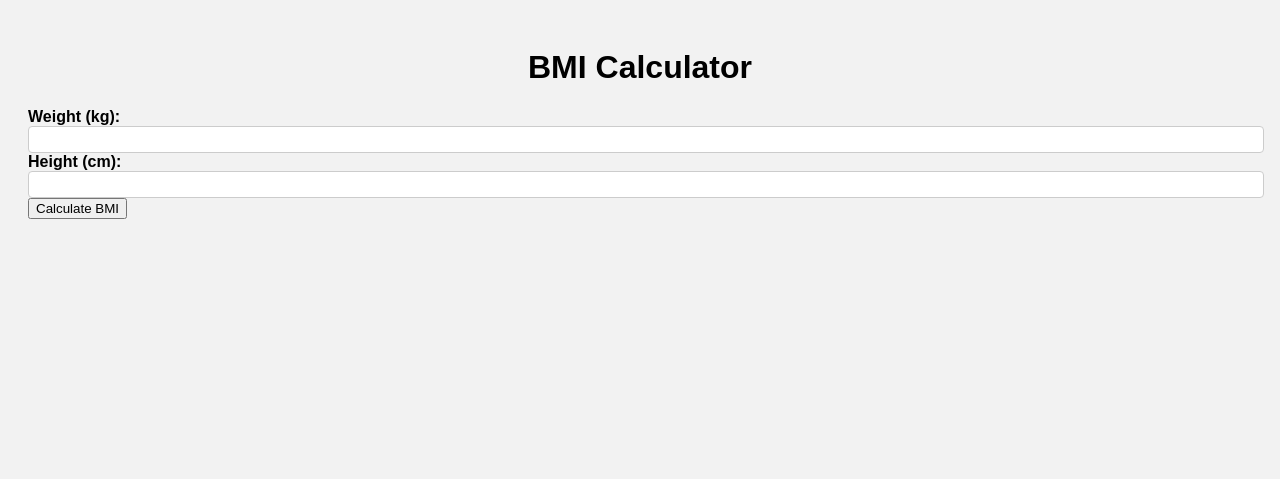
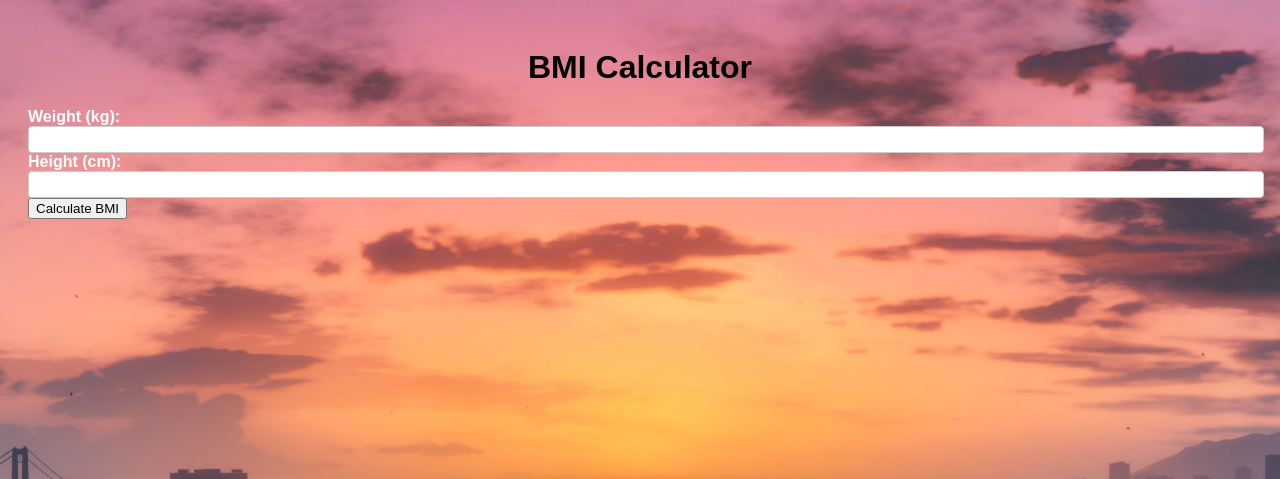
Before and after one commit to sofekung0726/calbmi, a PHP site: page / in a window 1280 px wide. Shown: the top 479 px of the page. Run offline with PHP 8.4, Linux system fonts and the light colour scheme.

Commit message:
add image and color

```diff
--- a/index.css
+++ b/index.css
@@ -2,12 +2,17 @@ body {
     font-family: Arial, sans-serif;
     background-color: #f2f2f2;
     padding: 20px;
+    background-image: url("./image/bg.jpg");
+    background-size: cover;
+
   }
 
   h1 {
     text-align: center;
   }
-
+  form{
+    color: white    ;
+  }
   .form-group {
     margin-bottom: 20px;
   }
--- a/index.php
+++ b/index.php
@@ -13,12 +13,9 @@
         <label for="height">Height (cm):</label>
         <input type="text" name="height" id="height" required><br>
 
-        <input type="submit" value="Calculate BMI">
+        <input type="submit" value="Calculate BMI"> <br>
 
-
-
-    </form>
-    <?php
+        <?php
 
     // ตรวจสอบว่ามีการส่งข้อมูลแบบ POST หรือไม่
     if ($_SERVER["REQUEST_METHOD"] == "POST") {
@@ -32,17 +29,20 @@
         $bmi = $weight / ($height * $height);
         echo "BMI: " . $bmi . "<br>";
         if ($bmi <18.5) {
-            echo "น้ำหนักน้อย / ผอม";
+            echo "รูปร่าง :น้ำหนักน้อย / ผอม";
         } elseif($bmi >=18.5 && $bmi <= 22.90) {
-            echo "ปกติ (สุขภาพดี)";
+            echo "รูปร่าง :ปกติ (สุขภาพดี)";
         } elseif($bmi >=23 && $bmi <= 24.90){
-            echo "ท้วม / โรคอ้วนระดับ 1 ";
+            echo "รูปร่าง :ท้วม / โรคอ้วนระดับ 1 ";
         } elseif ($bmi >=25 && $bmi <= 29.90){
-            echo "อ้วน / โรคอ้วนระดับ 2";
+            echo "รูปร่าง :อ้วน / โรคอ้วนระดับ 2";
         }else{
-            echo "อ้วนมาก / โรคอ้วนระดับ 3	";
+            echo "รูปร่าง :อ้วนมาก / โรคอ้วนระดับ 3	";
         }
     }
     ?>
+
+    </form>
+
 </body>
 </html>
```
Also changed, not shown: image/bg.jpg (added).
